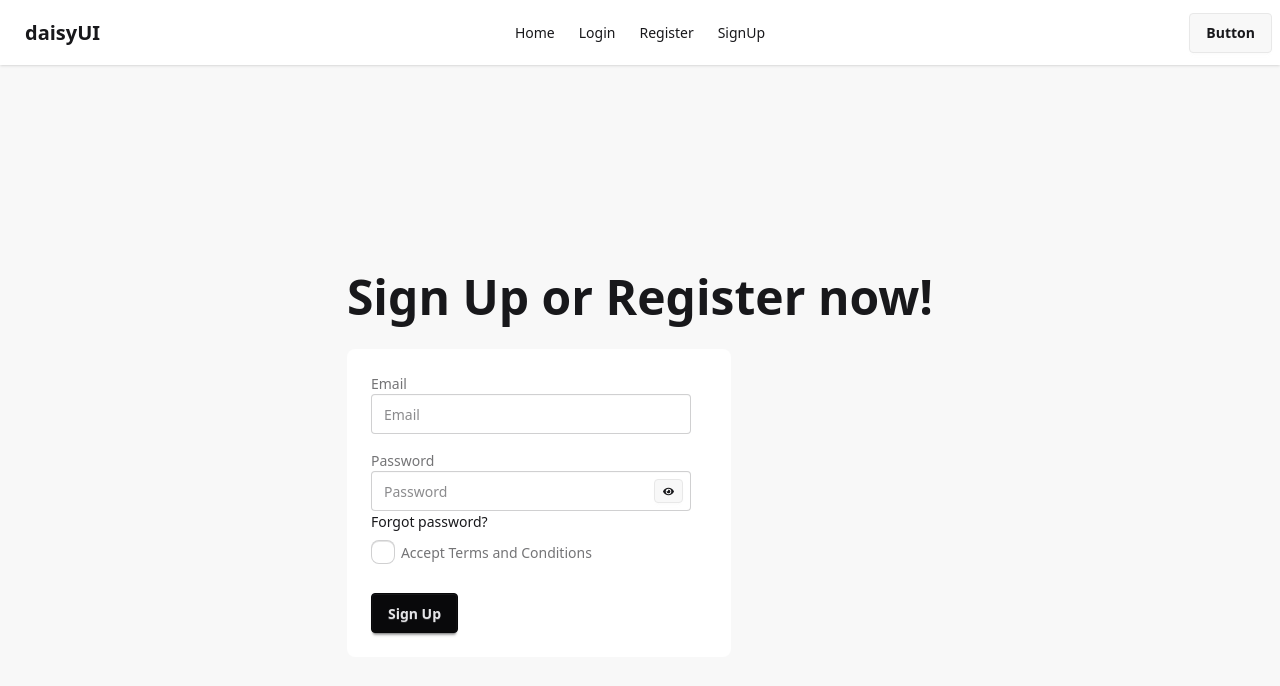
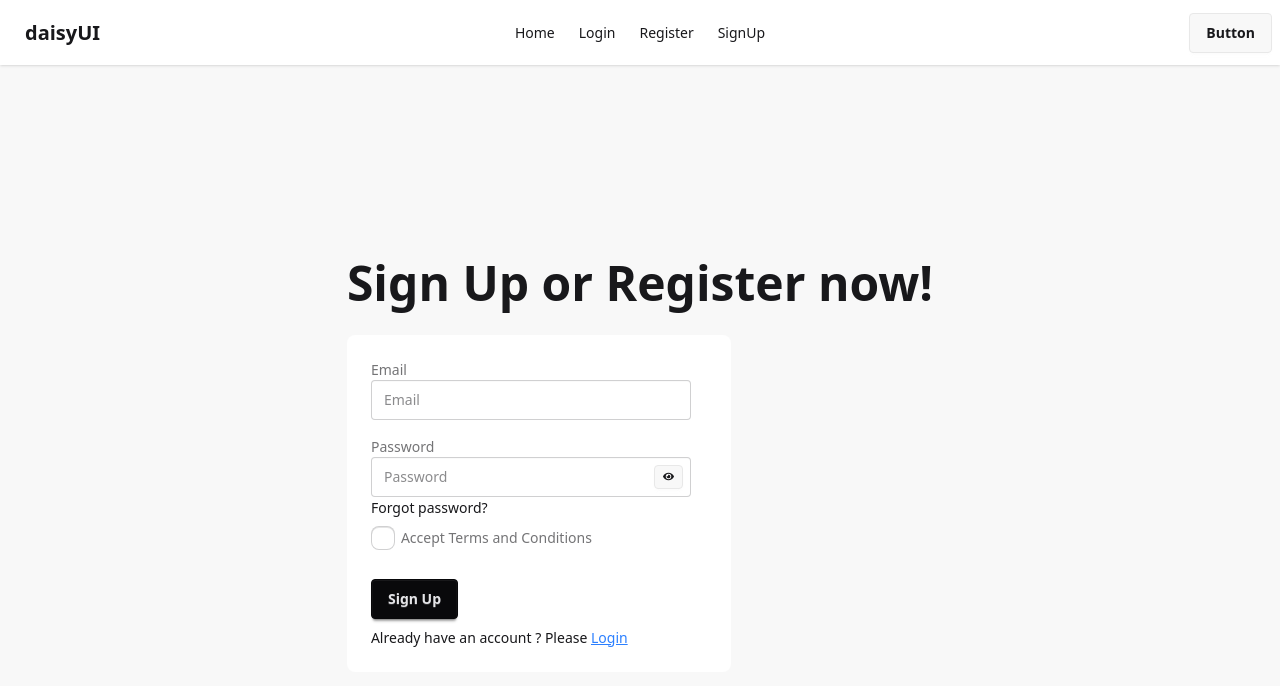
Before and after one commit to ahassh1/email-password-auth, a React (Vite) app: page /signUp in a window 1280 px wide. Shown: the top 686 px of the page. Built offline with nearby package versions, Linux system fonts and the light colour scheme.

Commit message:
singUp page to login page link added

```diff
--- a/src/components/SignUp/SignUp.jsx
+++ b/src/components/SignUp/SignUp.jsx
@@ -2,6 +2,7 @@ import { createUserWithEmailAndPassword } from "firebase/auth";
 import React, { useState } from "react";
 import { auth } from "../../firebase.init";
 import { FaEye, FaEyeSlash } from "react-icons/fa";
+import { Link } from "react-router";
 
 const SignUp = () => {
   const [success, setSuccess] = useState(false);
@@ -13,15 +14,14 @@ const SignUp = () => {
     const password = e.target.password.value;
     const terms = e.target.terms.checked;
 
-    console.log(email, password,terms);
+    console.log(email, password, terms);
 
     setSuccess(false);
 
-
-    if(!terms){
-      setErrorMessage()
-         setErrorMessage("please accecpt out terms and conditions");
-    return
+    if (!terms) {
+      setErrorMessage();
+      setErrorMessage("please accecpt out terms and conditions");
+      return;
     }
 
     // password validation
@@ -84,8 +84,7 @@ const SignUp = () => {
                   <a className="link link-hover mt-2">Forgot password?</a>
                 </div>
 
-
-            {/* accept checkbox */}
+                {/* accept checkbox */}
                 <lebel className="label mt-2">
                   <input type="checkbox" name="terms" className="checkbox" />
                   Accept Terms and Conditions
@@ -96,6 +95,13 @@ const SignUp = () => {
                   <button className="btn btn-neutral mt-6">Sign Up</button>
                 </div>
               </form>
+
+              <p>
+                Already have an account ? Please{" "}
+                <Link className="text-blue-500 underline" to="/login">
+                  Login
+                </Link>
+              </p>
 
               {errorMessage && <p className="text-red-600">{errorMessage}</p>}
               {success && (
```
